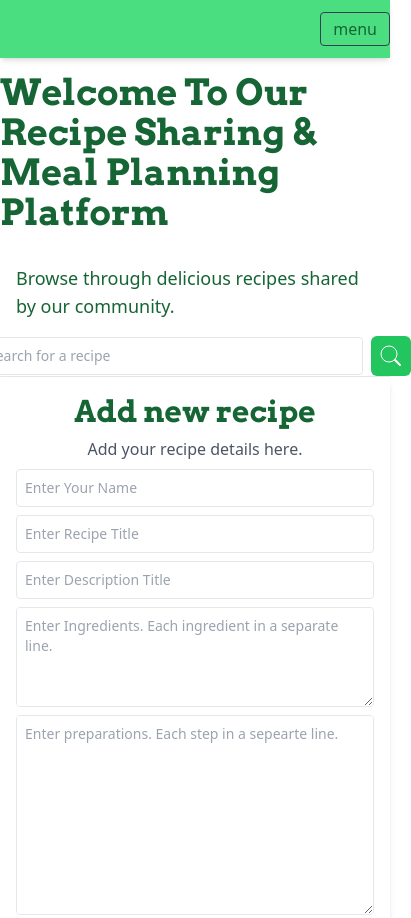
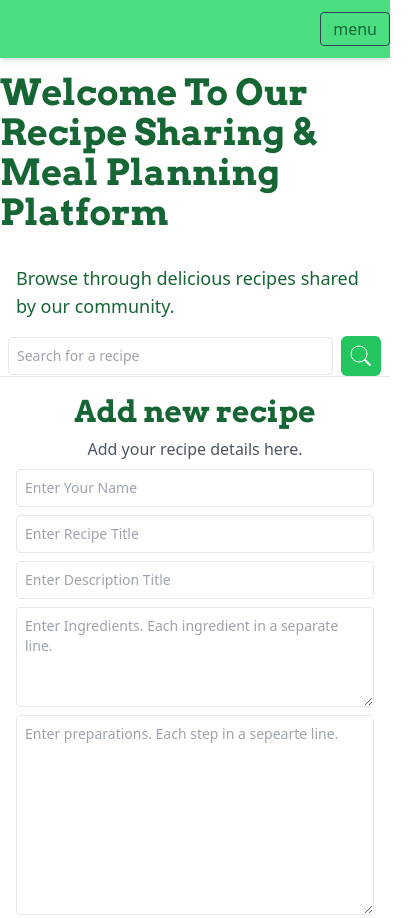
Before and after one commit to MayCaspi/A6-Recipe-Platform, a website built with Vite: page index.html in a window 390 px wide. Shown: the top 918 px of the page, 411 px wide, since content can reach past the window. Built offline with nearby package versions, Linux system fonts and the light colour scheme; some packages are replaced by stand-ins of ours; no server answers; the database is empty.

Commit message:
searchBar  responsive for real

```diff
--- a/index.html
+++ b/index.html
@@ -27,9 +27,9 @@
         Browse through delicious recipes shared by our community.
       </p>
       <!-- Add Search Bar from js -->
-    <div id="searchBar"></div>
+
   </div>
-
+  <div id="searchBar"></div>
   <div id="recipeContainer"></div>
 
   <div id="modalContainer"></div>
--- a/searchBar.js
+++ b/searchBar.js
@@ -2,16 +2,11 @@ function createSearchBar(){
     // Create the search bar container
     const searchBarContainer = document.getElementById('searchBar');
     const searchBarDiv = document.createElement('div');
-    searchBarDiv.classList.add(
-      'flex', 'items-center', // Common classes for flex and centering items
-      'lg:flex-row', 'lg:justify-between', // Large screens: Set flex direction to row and justify-between
-      'md:flex-col', 'md:items-start', // Medium screens: Set flex direction to column and align items to start
-      'sm:flex-col', 'sm:items-start', // Small screens: Set flex direction to column and align items to start
-      'xs:flex-col', 'xs:items-start'  // Extra small screens: Set flex direction to column and align items to start
-    );
+    searchBarDiv.classList.add('flex', 'items-center');
+
     // Create and append the inner HTML
-    const searchInput = createInput('', 'w-96', 'Search for a recipe');
-    searchInput.classList.add('border', 'rounded', 'p-2', 'mr-2', 'text-sm');
+    const searchInput = createInput('', 'w-10/12', 'Search for a recipe');
+    searchInput.classList.add('border', 'rounded', 'p-2', 'mx-2', 'text-sm');
 
     const searchButton = document.createElement('button');
     searchButton.classList.add('p-2', 'bg-green-500', 'text-white', 'rounded-md');
```
